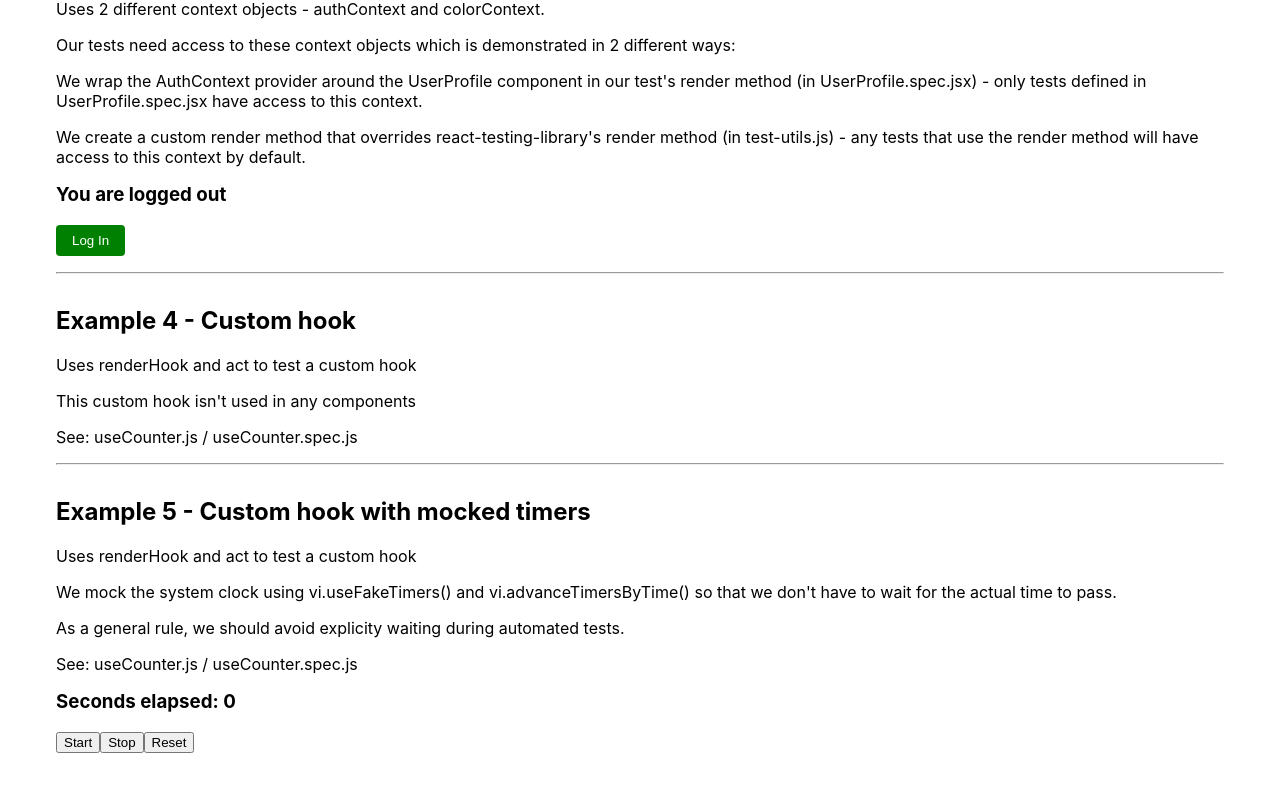
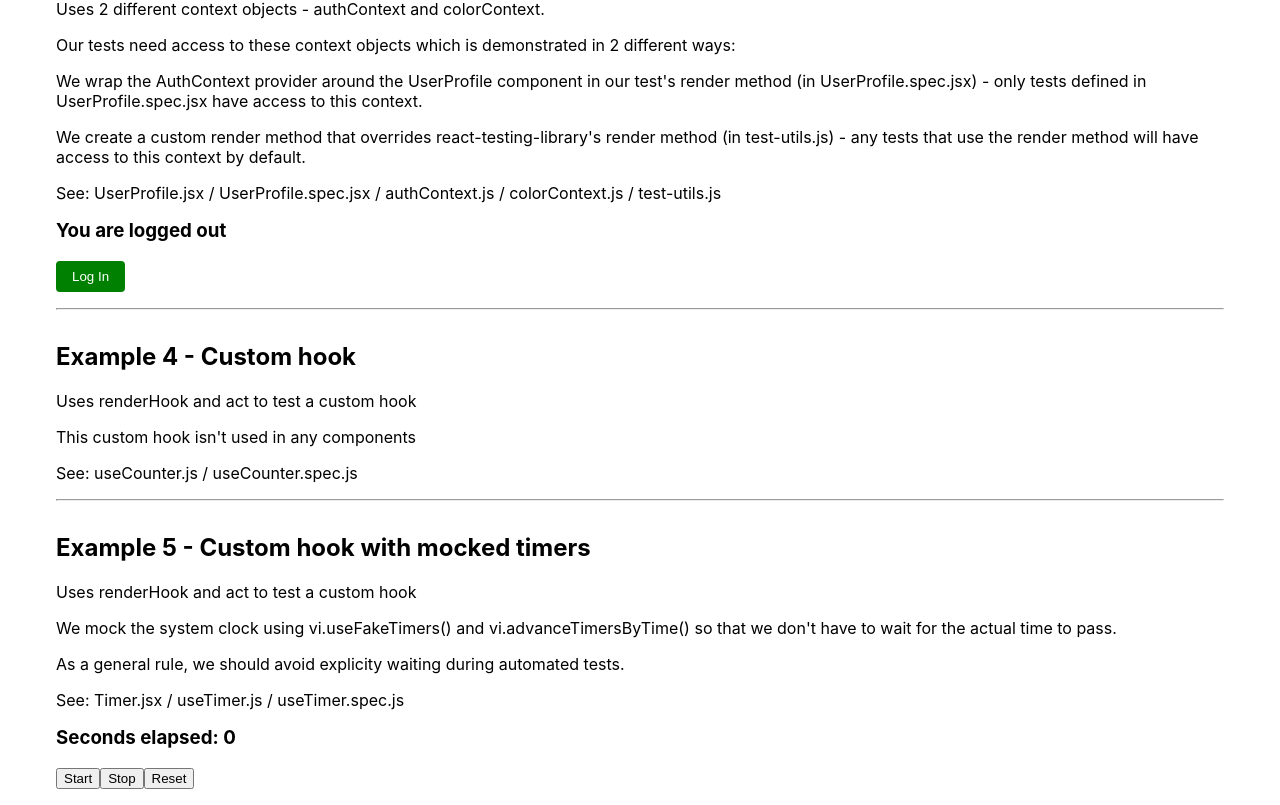
Before and after one commit to janwyl1/react-unit-tests, a React (Vite) app: page / in a window 1280 px wide. Shown: the part 652-1457 px from the top of the page. Before the commit the page ends 1421 px from the top, so only its background shows below. Built offline with nearby package versions, Linux system fonts and the light colour scheme; no server answers.

Commit message:
Update test descriptions

```diff
--- a/src/components/Timer.jsx
+++ b/src/components/Timer.jsx
@@ -9,7 +9,7 @@ const Timer = () => {
       <p>Uses renderHook and act to test a custom hook</p>
       <p>We mock the system clock using vi.useFakeTimers() and vi.advanceTimersByTime() so that we don't have to wait for the actual time to pass.</p>
       <p>As a general rule, we should avoid explicity waiting during automated tests.</p>
-      <p>See: useCounter.js / useCounter.spec.js</p>
+      <p>See: Timer.jsx / useTimer.js / useTimer.spec.js</p>
       <h3>Seconds elapsed: {timer.time}</h3>
       <button onClick={timer.start}>Start</button>
       <button onClick={timer.stop}>Stop</button>
--- a/src/components/UserProfile.jsx
+++ b/src/components/UserProfile.jsx
@@ -29,6 +29,7 @@ const UserProfile = () => {
       <p>Our tests need access to these context objects which is demonstrated in 2 different ways:</p>
       <p>We wrap the AuthContext provider around the UserProfile component in our test's render method (in UserProfile.spec.jsx) - only tests defined in UserProfile.spec.jsx have access to this context.</p>
       <p>We create a custom render method that overrides react-testing-library's render method (in test-utils.js) - any tests that use the render method will have access to this context by default.</p>
+      <p>See: UserProfile.jsx / UserProfile.spec.jsx / authContext.js / colorContext.js / test-utils.js </p>
       <h3>{authCtx.isLoggedIn ? 'You are logged in' : 'You are logged out'}</h3>
       {!authCtx.isLoggedIn && (
         <button onClick={loginHandler} style={{ background: colorCtx.color }}>
```
